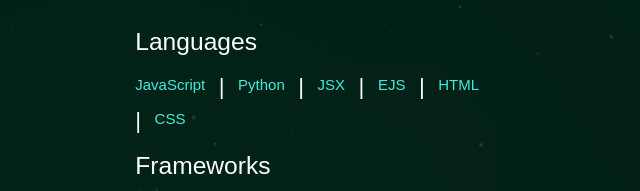
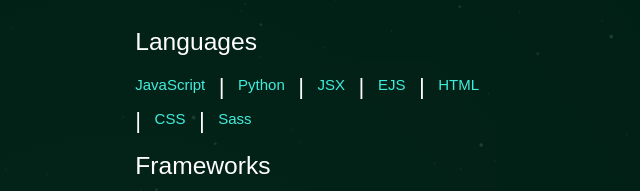
Before and after one commit to ScoRoc/scoroc.github.io, a plain HTML site: page index.html in a window 1280 px wide. Both pictures are taken after a click on the link "About". Shown: the part 185-376 px from the top of the page, 516-1156 px from the left. Drawn offline with nearby package versions, Linux system fonts and the light colour scheme; a web font is replaced by a local one.

Commit message:
added SASS

```diff
--- a/index.html
+++ b/index.html
@@ -223,7 +223,7 @@
           </div>
           <div class="col l4 offset-l1 hide-on-med-and-down">
             <h5 class="about-skills-title">Languages</h5>
-            <p class="about-skills-p">JavaScript<span> | </span>Python<span> | </span>JSX<span> | </span>EJS<span> | </span>HTML<span> | </span>CSS</p>
+            <p class="about-skills-p">JavaScript<span> | </span>Python<span> | </span>JSX<span> | </span>EJS<span> | </span>HTML<span> | </span>CSS<span> | </span>Sass</p>
             <h5 class="about-skills-title">Frameworks</h5>
             <p class="about-skills-p">React Native<span> | </span>Node.js<span> | </span>Express.js<span> | </span>Vue<span> | </span>Django</p>
             <h5 class="about-skills-title">Libraries</h5>
@@ -237,7 +237,7 @@
           </div>
           <div class="col s8 offset-s2 hide-on-large-only">
             <h5 class="about-skills-title">Languages</h5>
-            <p class="about-skills-p">JavaScript<span> | </span>Python<span> | </span>JSX<span> | </span>EJS<span> | </span>HTML<span> | </span>CSS</p>
+            <p class="about-skills-p">JavaScript<span> | </span>Python<span> | </span>JSX<span> | </span>EJS<span> | </span>HTML<span> | </span>CSS<span> | </span>Sass</p>
             <h5 class="about-skills-title">Frameworks</h5>
             <p class="about-skills-p">React Native<span> | </span>Node.js<span> | </span>Express.js<span> | </span>Vue<span> | </span>Django</p>
             <h5 class="about-skills-title">Libraries</h5>
```
